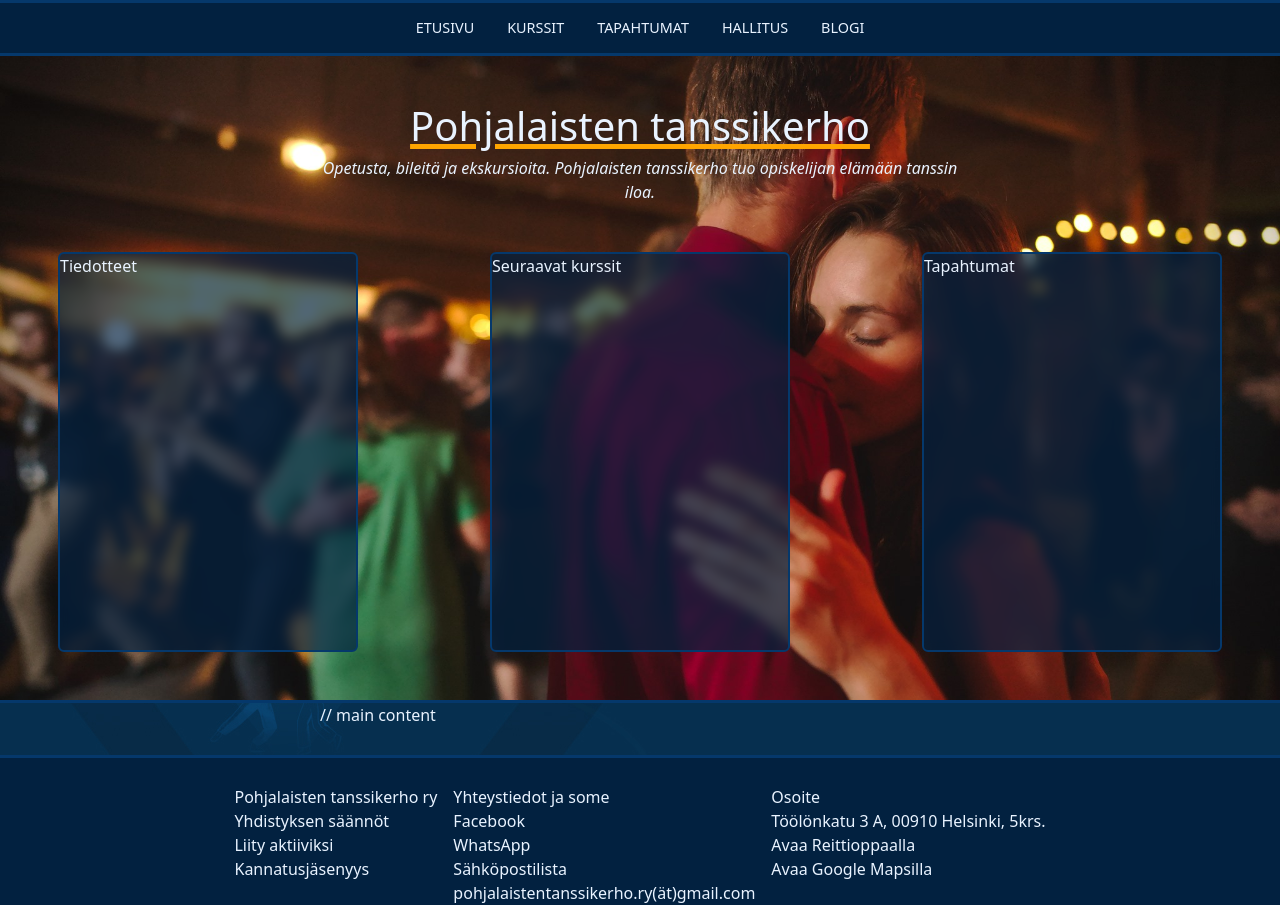
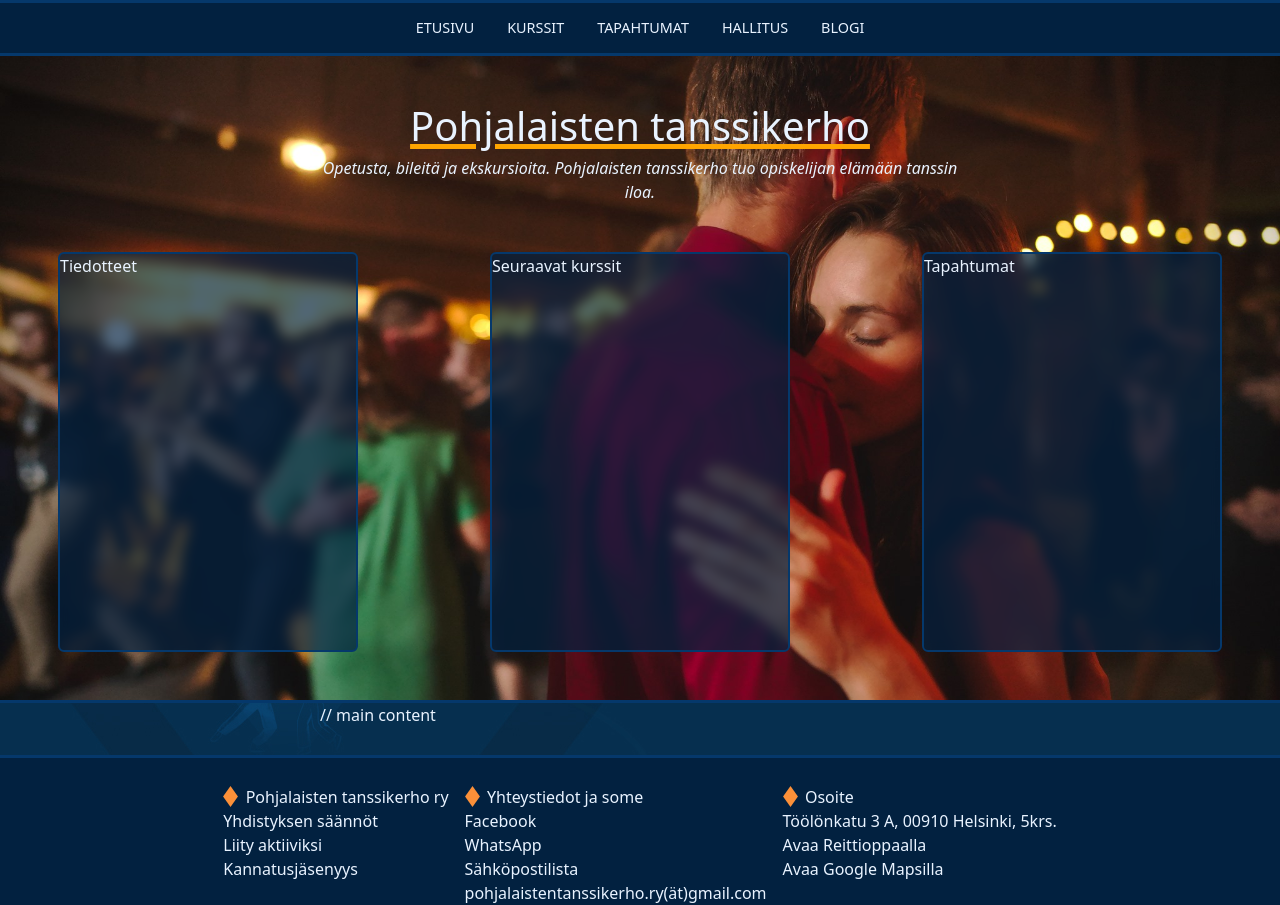
Before and after one commit to pohjalaisten-tanssikerho/web, a SvelteKit app: page / in a window 1280 px wide. Shown: the top 905 px of the page. Built offline with nearby package versions, Linux system fonts and the light colour scheme.

Commit message:
Footer bullets

```diff
--- a/src/routes/+layout.svelte
+++ b/src/routes/+layout.svelte
@@ -125,6 +125,20 @@
       gap: 1em;
       padding-top: 1.7em;
       section {
+       position: relative;
+       h3 {
+        padding-left: 1.4em;
+       }
+        h3::before {
+          content: " ";
+          width: 15px;
+          height: 15px;
+          position: absolute;
+          background-color: #fb9039;
+          transform: scaleX(0.7) rotate(45deg);
+          left: 0;
+          top: 4px;
+        }
         nav {
           display: flex;
           flex-wrap: nowrap;
```
